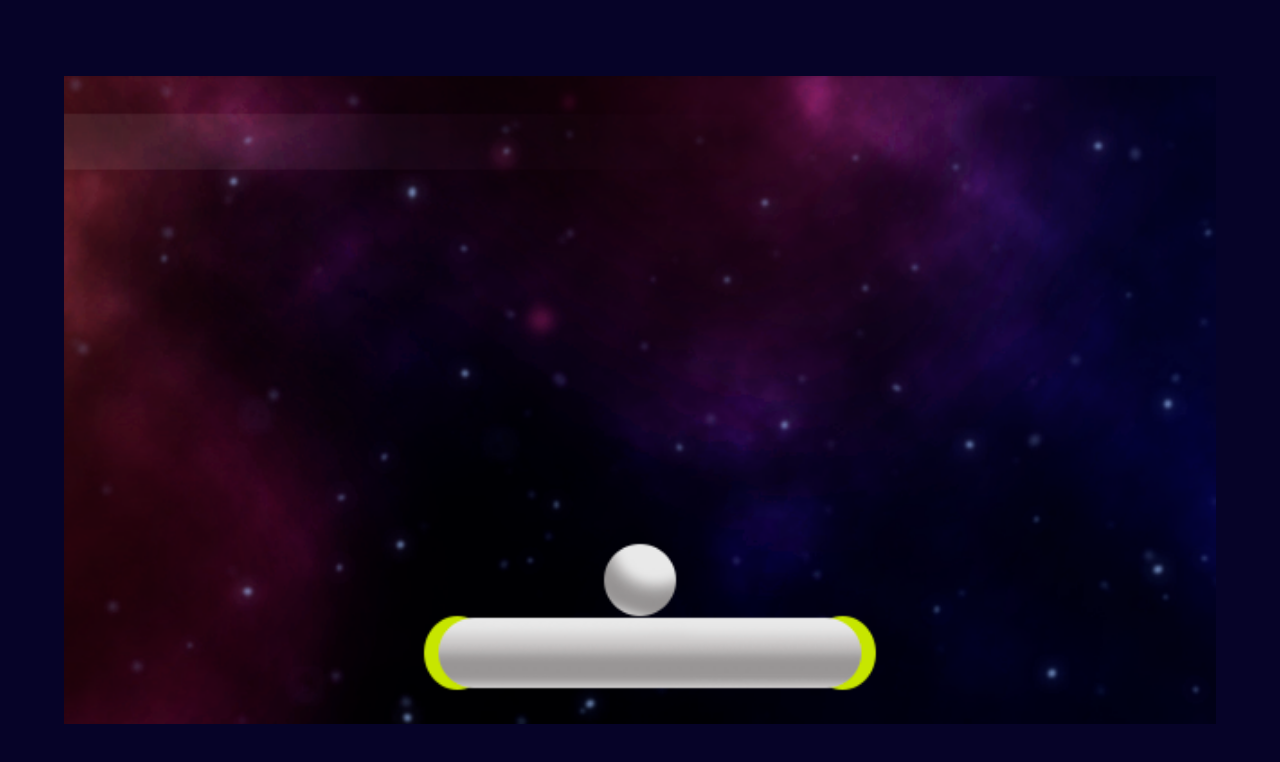
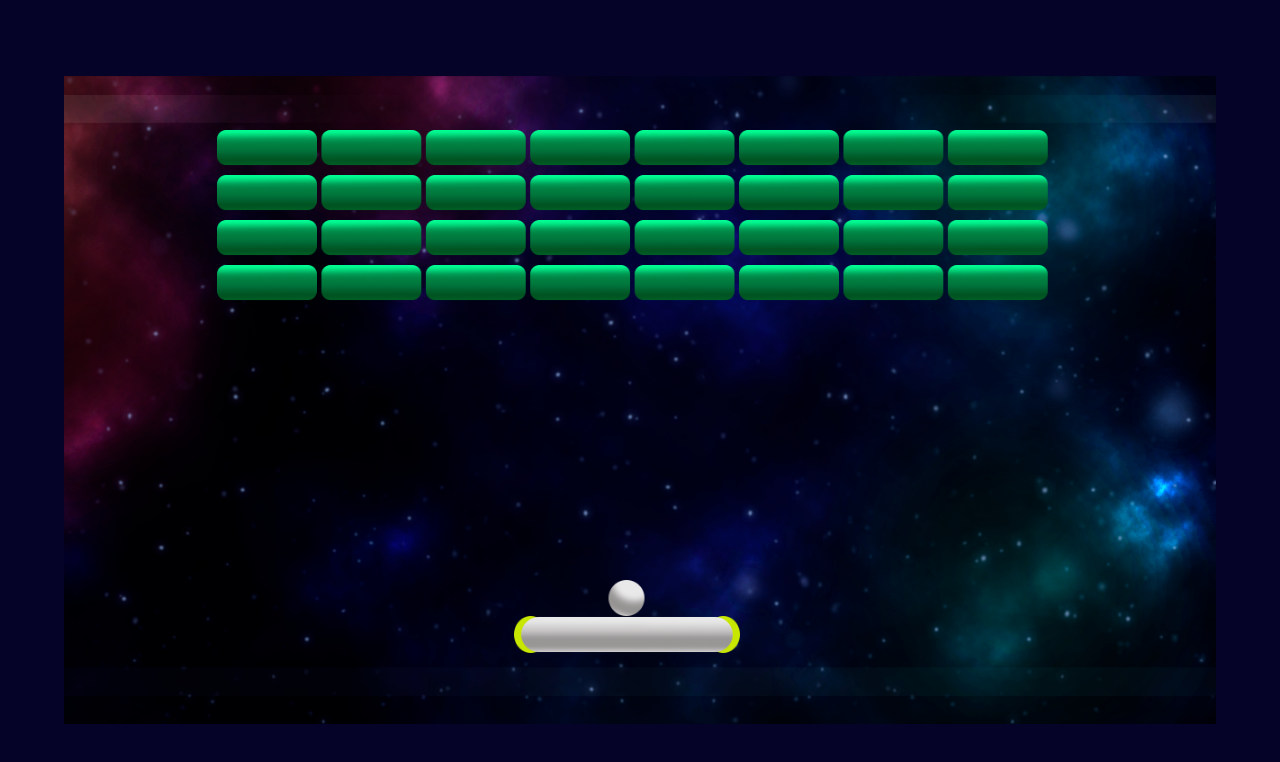
Before and after one commit to Cyber-Kira/canvas-arkanoid, a plain HTML site: page index.html in a window 1280 px wide. Drawn offline with Linux system fonts and the light colour scheme.

Commit message:
added blocks

```diff
--- a/game.js
+++ b/game.js
@@ -1,54 +1,80 @@
 let game = {
     ctx: null,
     platform: null,
+    ball: null,
+    blocks: [],
+    rows: 4,
+    cols: 8,
     sprites: {
         background: null,
         ball: null,
-        platform: null
+        platform: null,
+        block: null
     },
-    init: function() {
+    init: function () {
         this.ctx = document.getElementById("mycanvas").getContext("2d");
     },
     preload(callback) {
         let loaded = 0,
             required = Object.keys(this.sprites).length;
 
-        for(let key in this.sprites) {
+        const onImageLoad = () => {
+            loaded += 1;
+
+            if (loaded >= required) {
+                callback();
+            }
+        };
+
+        for (let key in this.sprites) {
             this.sprites[key] = new Image();
             this.sprites[key].src = `img/sprites/${key}.png`;
-            this.sprites[key].addEventListener('load', () => {
-                loaded += 1;
-
-                if (loaded >= required) {
-                    callback();
-                }
-            });
+            this.sprites[key].addEventListener('load', onImageLoad);
         }
     },
     render() {
         this.ctx.drawImage(this.sprites.background, 0, 0);
         this.ctx.drawImage(this.sprites.ball, this.ball.x, this.ball.y);
         this.ctx.drawImage(this.sprites.platform, this.platform.x, this.platform.y);
+        this.renderBlocks();
+    },
+    create() {
+        for (let row = 0; row < this.rows; row += 1) {
+            for (let col = 0; col < this.cols; col += 1) {
+                this.blocks.push({
+                    x: 116 * col + 170,
+                    y: 50 * row + 60
+                });
+            }
+        }
+    },
+    renderBlocks() {
+        for (let block of this.blocks) {
+            this.ctx.drawImage(this.sprites.block, block.x, block.y);
+        }
     },
     run() {
         window.requestAnimationFrame(() => {
             this.render();
         });
     },
-    start: function() {
+    start: function () {
         this.init();
-        this.preload(() => this.run());
+        this.preload(() => {
+            this.create();
+            this.run();
+        });
     }
 };
 
 game.platform = {
-    x: 200,
-    y: 300
+    x: 500,
+    y: 600
 };
 
 game.ball = {
-    x: 300,
-    y: 260
+    x: 605,
+    y: 560
 };
 
 window.addEventListener("DOMContentLoaded", () => {
--- a/index.html
+++ b/index.html
@@ -23,7 +23,7 @@
 </head>
 
 <body>
-	<canvas id="mycanvas" width="640" height="360"></canvas>
+	<canvas id="mycanvas" width="1280" height="720"></canvas>
 	<script src="./game.js" type="text/javascript"></script>
 </body>
 
```
